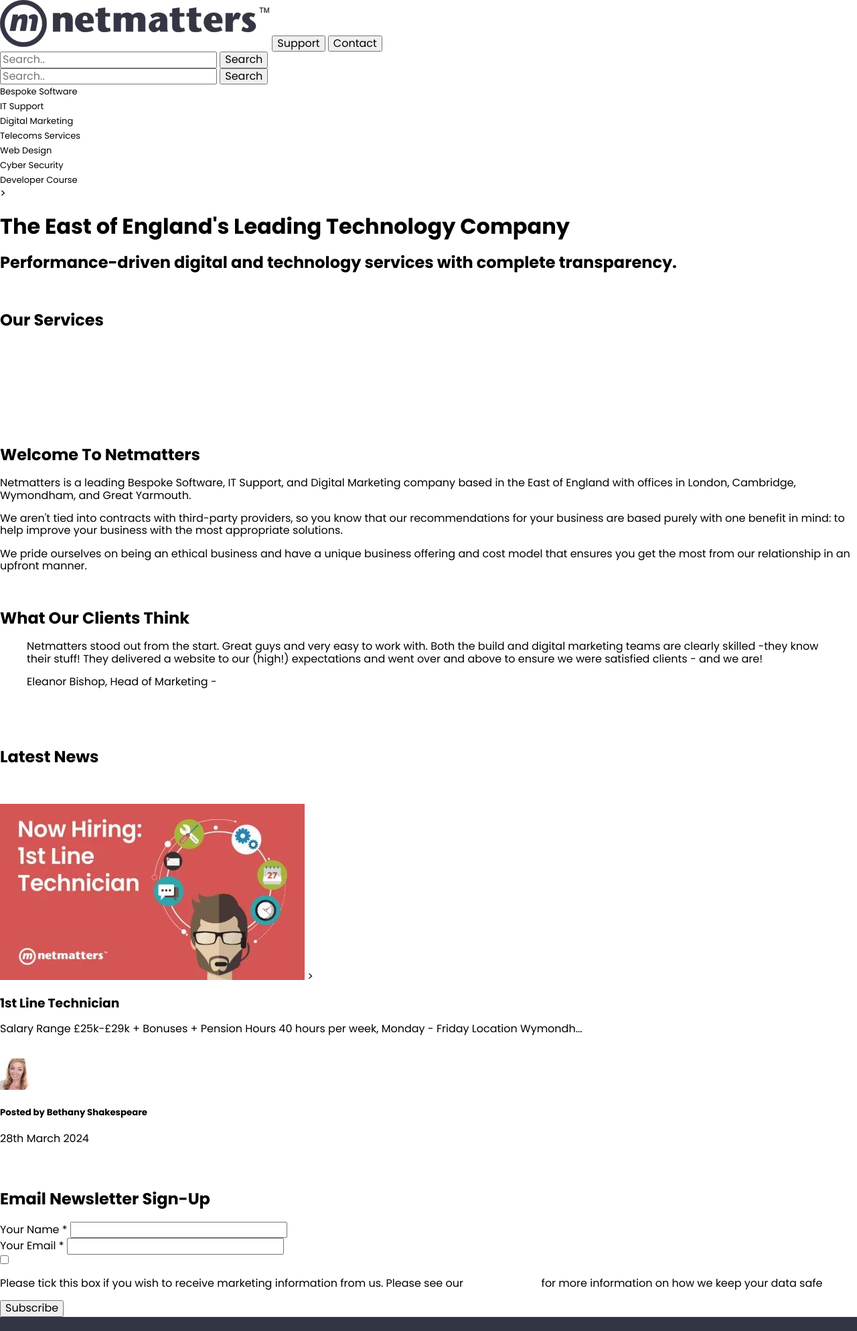
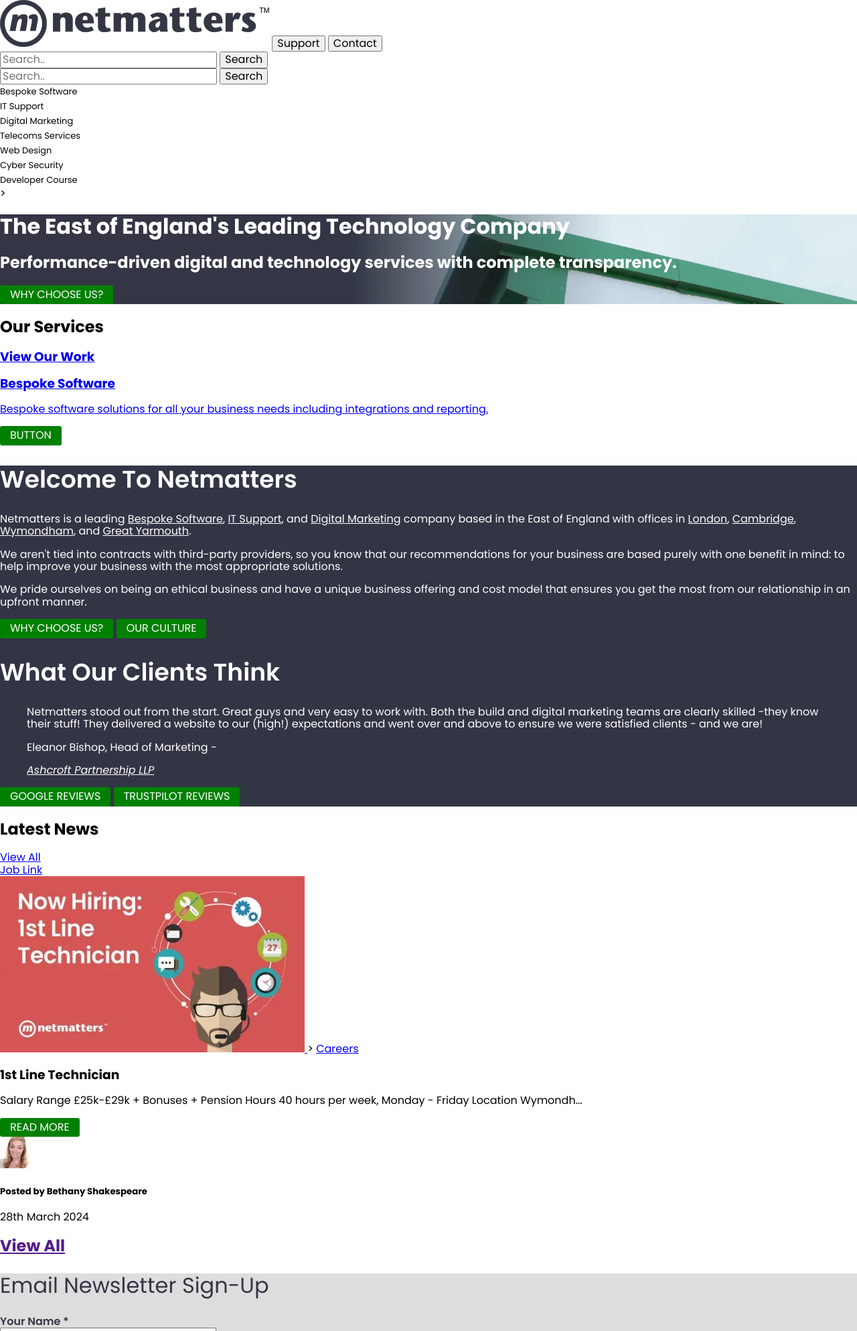
Before and after one commit to JTickett/Netmatters-Website, a PHP site: page / in a window 1280 px wide; the page is wider, and only the part inside the window is pictured. Shown: the top 1987 px of that part at 67% size. Run offline with PHP 8.4, Linux system fonts and the light colour scheme.

Commit message:
More styles added throughout page, some button styling basics. Everything looking bad, but at least broken up in a way I can start repositioning.

```diff
--- a/css/styles.css
+++ b/css/styles.css
@@ -9,6 +9,61 @@
 
 li {
   list-style-type: none;
+}
+
+.button {
+  background-color: green;
+  color: #ffffff;
+  display: inline-block;
+  font-weight: 400;
+  text-transform: uppercase;
+  border-radius: 3px;
+  padding: 5px 15px;
+  height: auto;
+  box-sizing: border-box;
+  text-decoration: none;
+}
+
+#banner {
+  background: url("../images/home-YLei.webp") repeat 0 0;
+  color: #ffffff;
+}
+#banner img {
+  align-self: auto;
+  height: auto;
+  width: 100vw;
+}
+
+.about {
+  background-color: #323544;
+}
+.about p, .about a, .about h2, .about h3, .about h5, .about blockquote {
+  color: #ffffff;
+}
+.about h2 {
+  font-weight: 600;
+  font-size: 2.25rem;
+}
+.about__text {
+  color: #ffffff;
+}
+
+.email {
+  background-color: #ddd;
+  color: #333645;
+}
+.email__header {
+  font-weight: 400;
+  font-size: 32px;
+}
+.email__text {
+  font-weight: 600;
+}
+.email__text a:hover, .email__text a:focus {
+  color: #121419;
+}
+.email__text a:visited {
+  color: #121419;
 }
 
 ul {
@@ -26,12 +81,12 @@
   line-height: 22px;
 }
 
-a {
+li a {
   text-decoration: none;
   color: #ffffff;
 }
 
-a:hover {
+li a:hover {
   text-decoration: underline;
 }
 
--- a/index.html
+++ b/index.html
@@ -69,15 +69,16 @@
     <main id="page-main">
 
         <!-- Carousel Banner Thingy -->
-        <section>
+        <section id="banner">
             <!-- TODO: For now, just add one image and overlaying text and button -->
+            <!-- <img src="images/home-YLei.webp"> -->
             <h1>The East of England's Leading Technology Company</h1>
             <h2>Performance-driven digital and technology services with complete transparency.</h2>
-            <a href="#">WHY CHOOSE US?</a>
+            <a class="button" href="#">Why Choose Us?</a>
         </section>
 
         <!-- Our Services (Cards) -->
-        <section>
+        <section id="services">
             <div>
                 <h2>Our Services</h2>
                 <h3>
@@ -95,7 +96,7 @@
                     </div>
                     <h3>Bespoke Software</h3>
                     <p>Bespoke software solutions for all your business needs including integrations and reporting.</p>
-                    <a href="#">Button</a>
+                    <a class="button" href="#">Button</a>
                 </a>
 
                 <!-- TODO: Rest of cards go here once design settled -->
@@ -110,14 +111,25 @@
         </section>
 
         <!-- About Us -->
-        <section>
-            <div>
+        <section class="about">
+            <div class="">
                 <h2>Welcome To Netmatters</h2>
-                <p>Netmatters is a leading Bespoke Software, IT Support, and Digital Marketing company based in the East of England with offices in London, Cambridge, Wymondham, and Great Yarmouth.</p>
+                <p>
+                    Netmatters is a leading
+                    <a href="#">Bespoke Software</a>,
+                    <a href="#">IT Support</a>, and
+                    <a href="#">Digital Marketing</a>
+                    company based in the East of England with offices in
+                    <a href="#">London</a>,
+                    <a href="#">Cambridge</a>,
+                    <a href="#">Wymondham</a>, and
+                    <a href="#">Great Yarmouth</a>.
+                </p>
+
                 <p>We aren't tied into contracts with third-party providers, so you know that our recommendations for your business are based purely with one benefit in mind: to help improve your business with the most appropriate solutions.</p>
                 <p>We pride ourselves on being an ethical business and have a unique business offering and cost model that ensures you get the most from our relationship in an upfront manner.</p>
-                <a href="#">Why Choose Us?</a>
-                <a href="#">Our Culture</a>
+                <a class="button" href="#">Why Choose Us?</a>
+                <a class="button" href="#">Our Culture</a>
             </div>
 
             <div>
@@ -133,12 +145,12 @@
                     </footer>
                 </blockquote>
             </div>
-            <a href="#">Google Reviews</a>
-            <a href="#">Trustpilot Reviews</a>
+            <a class="button" href="#">Google Reviews</a>
+            <a class="button" href="#">Trustpilot Reviews</a>
         </section>
 
         <!-- Latest News -->
-        <section>
+        <section id="news">
 
             <header>
                 <h2>Latest News</h2>
@@ -163,7 +175,7 @@
                     <div>
                         <h3>1st Line Technician</h3>
                         <p>Salary Range £25k-£29k + Bonuses + Pension Hours 40 hours per week, Monday - Friday Location Wymondh...</p>
-                        <a href="#">Read More</a>
+                        <a class="button" href="#">Read More</a>
                         <!-- User Container -->
                         <div>
                             <img src="images/bethany-shakespeare-F6Iu.webp">
@@ -192,23 +204,28 @@
         </section>
 
         <!-- Email Newsletter -->
-        <section>
+        <section id="email">
+            <div class="email">
                 <form>
                     <!-- Header -->
                     <div>
-                    <h2>Email Newsletter Sign-Up</h2>
+                        <h2 class="email__header">Email Newsletter Sign-Up</h2>
                     </div>
 
                     <!-- Name Input Box -->
                     <div>
-                    <label class="form__label--hidden" for="newsletter_name">Your Name *</label>
-                    <input class="form__input" type="text" id="newsletter_name">
+                        <label class="form__label--hidden email__text" for="newsletter_name">
+                            Your Name *
+                        </label><br>
+                        <input class="form__input email__text" type="text" id="newsletter_name">
                     </div>
 
                     <!-- Email Input Box -->
                     <div>
-                    <label class="form__label--hidden" for="newsletter_email">Your Email *</label>
-                    <input class="form__input" type="email" id="newsletter_email">
+                        <label class="form__label--hidden email__text" for="newsletter_email">
+                            Your Email *
+                        </label><br>
+                        <input class="form__input email__text" type="email" id="newsletter_email">
                     </div>
 
                     <!-- Checkbox and Privacy Policy -->
@@ -217,10 +234,13 @@
                             TODO: You cannot style the default checkbox with CSS.
                             Instead, display: none; the checkbox and use CSS to create a new one until it looks like the Netmatters one
                         -->
-                    <input type="checkbox" id="newsletter_checkbox">
-                    <label for="newsletter_checkbox">
-                        <p>Please tick this box if you wish to receive marketing information from us. Please see our
-                            <a href="#">Privacy Policy</a>
+                        <input type="checkbox" id="email_checkbox">
+                        <label for="email_checkbox">
+                            <p class="email__text">
+                                Please tick this box if you wish to receive marketing information from us. Please see our
+                                <a class="email__text" href="#">
+                                    Privacy Policy
+                                </a>
                                 for more information on how we keep your data safe
                             </p>
                         </label>
@@ -229,11 +249,11 @@
 
                     <!-- Subscribe Button -->
                     <div>
-                    <input type="submit" value="Subscribe">
+                        <input class="button" type="submit" value="Subscribe">
                     </div>
 
                 </form>
-
+            </div>
         </section>
 
     </main>
--- a/scss/base/_base.scss
+++ b/scss/base/_base.scss
@@ -19,3 +19,17 @@
     list-style-type: none;
     //color: tomato;
 }
+
+
+.button {
+    background-color: green;
+    color: $white;
+    display: inline-block;
+    font-weight: 400;
+    text-transform: uppercase;
+    border-radius: 3px;
+    padding: 5px 15px;
+    height: auto;
+    box-sizing: border-box;
+    text-decoration: none;
+}
--- a/scss/modules/_about.scss
+++ b/scss/modules/_about.scss
@@ -0,0 +1,25 @@
+// =====================================================
+// About Us (Welcome & Clients) Styles Partial
+// =====================================================
+
+.about {
+    background-color: $footer-background-color;
+
+    p, a, h2, h3, h5, blockquote {
+        color: $white;
+    }
+
+    h2{
+        font-weight: 600;
+        font-size: 2.25rem;
+    }
+
+    &__text{
+        color: $white;
+    }
+
+    // blockquote p{
+    //     margin: 0;
+    // }
+
+}
--- a/scss/modules/_banner.scss
+++ b/scss/modules/_banner.scss
@@ -0,0 +1,17 @@
+// =====================================================
+// Banner Styles Partial
+// =====================================================
+// Note: For now this is just a static background image.
+
+#banner {
+
+    background: url($banner_back_1) repeat 0 0;
+    color: $white;
+
+    img{
+        align-self: auto;
+        height: auto;
+        width: 100vw;
+    }
+
+}
--- a/scss/modules/_email.scss
+++ b/scss/modules/_email.scss
@@ -0,0 +1,29 @@
+// =====================================================
+// Newsletter Email Styles Partial
+// =====================================================
+
+
+.email {
+    background-color: $newsletter-background-color;
+    color: $newsletter-text-color;
+
+    //Header
+    &__header {
+        font-weight: 400;
+        font-size: 32px;
+    }
+
+    //Other text (and links)
+    &__text{
+        font-weight: 600;
+
+        a:hover, a:focus{
+            color: $newsletter-link-alt-color;
+        }
+        //TODO: Check if this is right or better way to achieve it.
+        a:visited{
+            color: $newsletter-link-alt-color;
+        }
+
+    }
+}
--- a/scss/modules/_footer.scss
+++ b/scss/modules/_footer.scss
@@ -20,12 +20,13 @@
     line-height: 22px;
 }
 
-a{
+//<a> tags within <li> to target only links at bottom of page.
+li a {
     text-decoration: none;
     color: $footer-text-color;
 }
 
-a:hover {
+li a:hover {
     text-decoration: underline;
 }
 
--- a/scss/modules/_news.scss
+++ b/scss/modules/_news.scss
@@ -0,0 +1,9 @@
+// =====================================================
+// News/Careers Styles Partial
+// =====================================================
+
+.news {
+
+
+
+}
--- a/scss/utilities/_config.scss
+++ b/scss/utilities/_config.scss
@@ -16,9 +16,16 @@
 // Theme
 
 $newsletter-background-color        : $newsletter-grey;
-$newsletter-text-color              : $black;
+$newsletter-text-color              : #333645;
+$newsletter-link-alt-color           : #121419;
 
 
 $footer-background-color            : $footer-blue;
 $footer-text-color                  : $white;
 $footer-bottom-color                : $footer-bottom;
+
+$card-text-color                    : #464957;
+
+// Image Paths
+
+$banner_back_1 : "../images/home-YLei.webp";
```
Also changed, not shown: 1 other file. Lines whose indentation alone changed are shown as unchanged.
